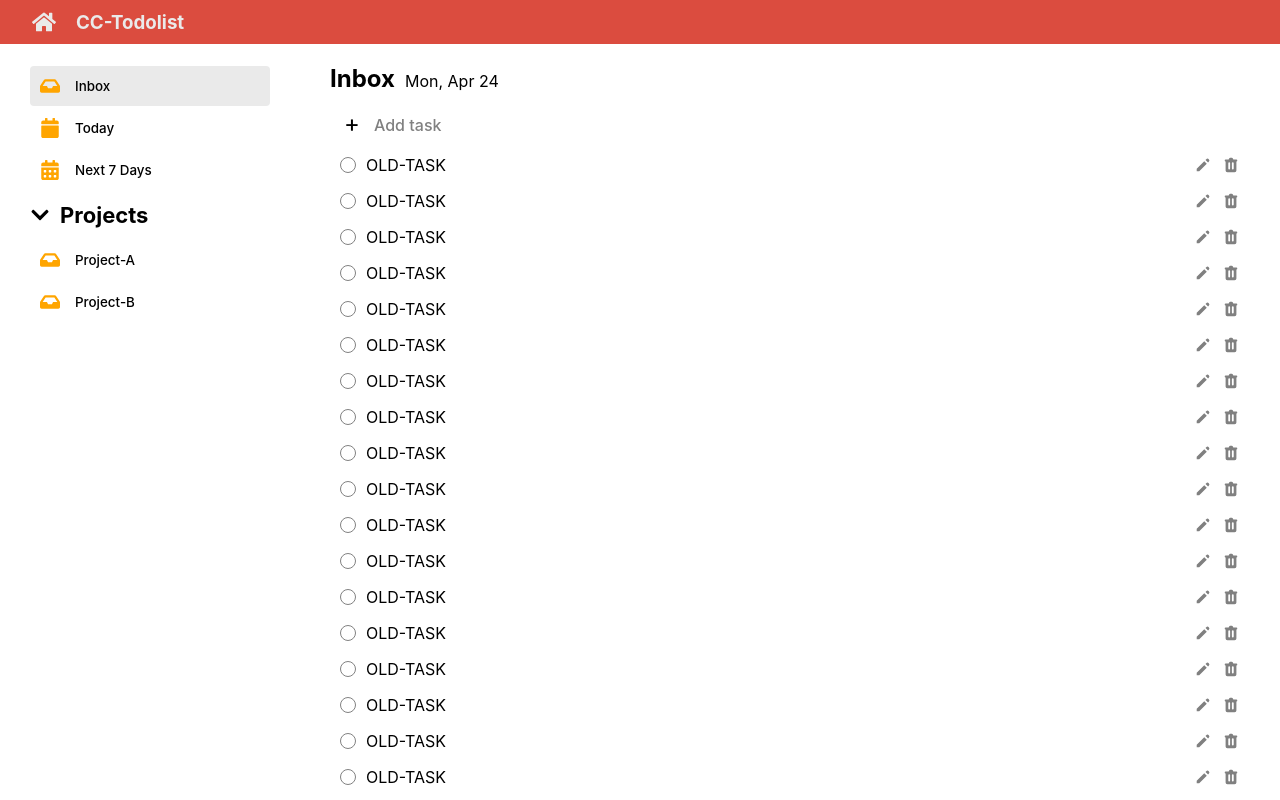
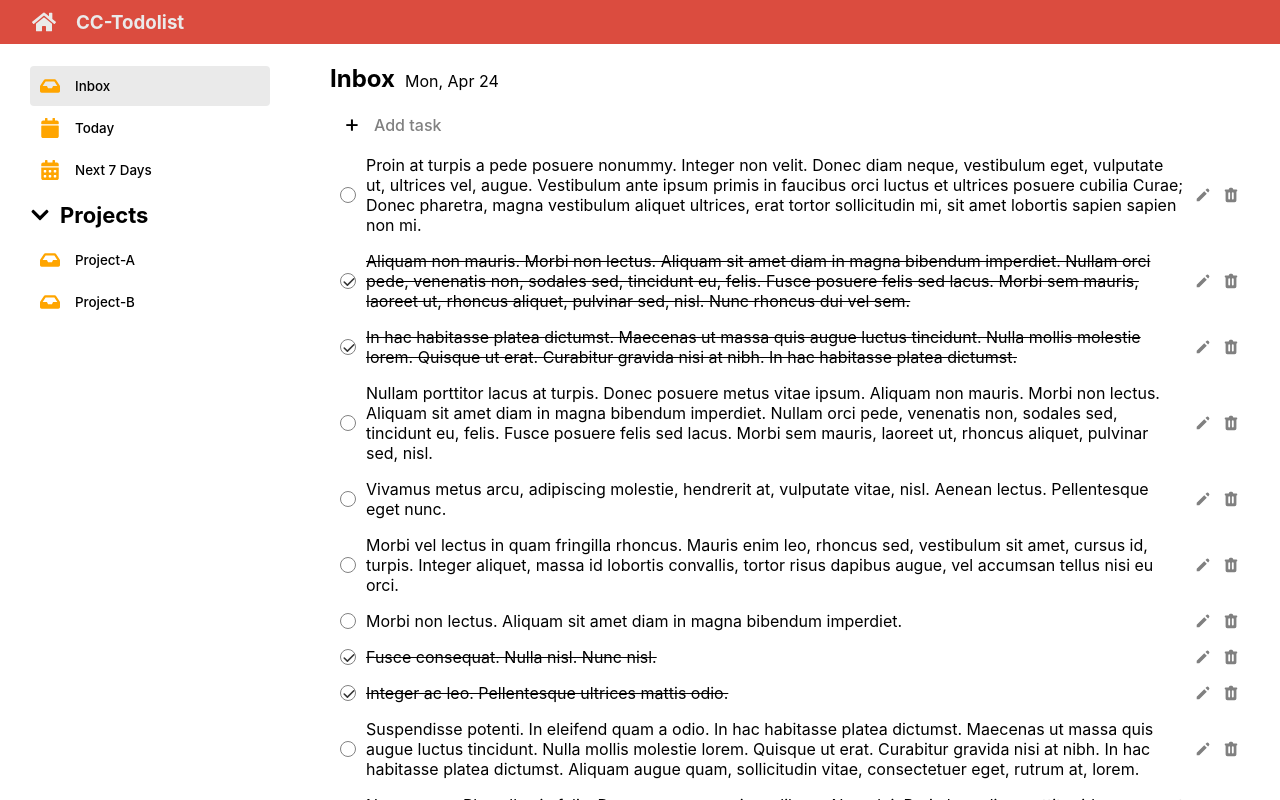
Before and after one commit to Hybola/todolist, a React (Create React App) app: page / in a window 1280 px wide. Built offline with nearby package versions, Linux system fonts and the light colour scheme; the HTML template or start-up script is replaced by a standard one.

Commit message:
mocd data is done

```diff
--- a/src/components/Todo/TodoContent.jsx
+++ b/src/components/Todo/TodoContent.jsx
@@ -1,13 +1,17 @@
+import { useState } from "react";
 import { AddTodo } from "./AddTodo";
 import { TodoHeader } from "./TodoHeader";
 import { TodoLists } from "./TodoLists";
+import mockData from "../../data/todos.json";
 
 export function TodoContent() {
+  const [todos, setTodos] = useState(mockData);
+  console.log(todos);
   return (
     <main className="content">
       <TodoHeader />
       <AddTodo />
-      <TodoLists />
+      <TodoLists todos={todos} />
     </main>
   );
 }
--- a/src/components/Todo/TodoItem.jsx
+++ b/src/components/Todo/TodoItem.jsx
@@ -3,8 +3,10 @@ import { HiCheck, HiPencil, HiTrash } from "react-icons/hi";
 import { useState } from "react";
 import { TodoForm } from "./TodoForm";
 
-export function TodoItem() {
-  const [isCheck, setIsCheck] = useState(false);
+export function TodoItem({ todo }) {
+  // #1 : Logic,State
+  // Check === DONE
+  const [isCheck, setIsCheck] = useState(todo.status);
   const [isEdit, setIsEdit] = useState(false);
   const handleToggleCheck = (e) => {
     setIsCheck(!isCheck);
@@ -29,7 +31,7 @@ export function TodoItem() {
             onClick={handleToggleCheck}>
             <HiCheck className={checkboxStyle} />
           </div>
-          <p className={taskStyle}>{`OLD-TASK`}</p>
+          <p className={taskStyle}>{todo.task}</p>
 
           <div className={styles.edit__icon} onClick={handleOpenEditMode}>
             <HiPencil />
--- a/src/components/Todo/TodoLists.jsx
+++ b/src/components/Todo/TodoLists.jsx
@@ -1,12 +1,12 @@
 import { TodoItem } from "./TodoItem";
 
-export function TodoLists() {
-  const mockTodo = Array.from({ length: 50 }, (el, idx) => idx + 1);
+export function TodoLists({ todos }) {
+  // const mockTodo = Array.from({ length: 50 }, (el, idx) => idx + 1);
 
   return (
     <ul>
-      {mockTodo.map((el) => (
-        <TodoItem key={el} />
+      {todos.map((todoObj) => (
+        <TodoItem key={todoObj.id} todo={todoObj} />
       ))}
     </ul>
   );
--- /dev/null
+++ b/src/data/todos.json
@@ -0,0 +1,30 @@
+[{"id":1,"task":"Proin at turpis a pede posuere nonummy. Integer non velit. Donec diam neque, vestibulum eget, vulputate ut, ultrices vel, augue. Vestibulum ante ipsum primis in faucibus orci luctus et ultrices posuere cubilia Curae; Donec pharetra, magna vestibulum aliquet ultrices, erat tortor sollicitudin mi, sit amet lobortis sapien sapien non mi.","status":false,"due_date":"2023-05-06"},
+{"id":2,"task":"Aliquam non mauris. Morbi non lectus. Aliquam sit amet diam in magna bibendum imperdiet. Nullam orci pede, venenatis non, sodales sed, tincidunt eu, felis. Fusce posuere felis sed lacus. Morbi sem mauris, laoreet ut, rhoncus aliquet, pulvinar sed, nisl. Nunc rhoncus dui vel sem.","status":true,"due_date":"2023-04-25"},
+{"id":3,"task":"In hac habitasse platea dictumst. Maecenas ut massa quis augue luctus tincidunt. Nulla mollis molestie lorem. Quisque ut erat. Curabitur gravida nisi at nibh. In hac habitasse platea dictumst.","status":true,"due_date":"2023-04-27"},
+{"id":4,"task":"Nullam porttitor lacus at turpis. Donec posuere metus vitae ipsum. Aliquam non mauris. Morbi non lectus. Aliquam sit amet diam in magna bibendum imperdiet. Nullam orci pede, venenatis non, sodales sed, tincidunt eu, felis. Fusce posuere felis sed lacus. Morbi sem mauris, laoreet ut, rhoncus aliquet, pulvinar sed, nisl.","status":false,"due_date":"2023-05-04"},
+{"id":5,"task":"Vivamus metus arcu, adipiscing molestie, hendrerit at, vulputate vitae, nisl. Aenean lectus. Pellentesque eget nunc.","status":false,"due_date":"2023-05-03"},
+{"id":6,"task":"Morbi vel lectus in quam fringilla rhoncus. Mauris enim leo, rhoncus sed, vestibulum sit amet, cursus id, turpis. Integer aliquet, massa id lobortis convallis, tortor risus dapibus augue, vel accumsan tellus nisi eu orci.","status":false,"due_date":"2023-04-29"},
+{"id":7,"task":"Morbi non lectus. Aliquam sit amet diam in magna bibendum imperdiet.","status":false,"due_date":"2023-04-28"},
+{"id":8,"task":"Fusce consequat. Nulla nisl. Nunc nisl.","status":true,"due_date":"2023-04-28"},
+{"id":9,"task":"Integer ac leo. Pellentesque ultrices mattis odio.","status":true,"due_date":"2023-05-02"},
+{"id":10,"task":"Suspendisse potenti. In eleifend quam a odio. In hac habitasse platea dictumst. Maecenas ut massa quis augue luctus tincidunt. Nulla mollis molestie lorem. Quisque ut erat. Curabitur gravida nisi at nibh. In hac habitasse platea dictumst. Aliquam augue quam, sollicitudin vitae, consectetuer eget, rutrum at, lorem.","status":false,"due_date":"2023-04-30"},
+{"id":11,"task":"Nunc purus. Phasellus in felis. Donec semper sapien a libero. Nam dui. Proin leo odio, porttitor id, consequat in, consequat ut, nulla. Sed accumsan felis. Ut at dolor quis odio consequat varius. Integer ac leo. Pellentesque ultrices mattis odio. Donec vitae nisi.","status":true,"due_date":"2023-04-29"},
+{"id":12,"task":"Praesent lectus. Vestibulum quam sapien, varius ut, blandit non, interdum in, ante. Vestibulum ante ipsum primis in faucibus orci luctus et ultrices posuere cubilia Curae; Duis faucibus accumsan odio. Curabitur convallis. Duis consequat dui nec nisi volutpat eleifend. Donec ut dolor. Morbi vel lectus in quam fringilla rhoncus. Mauris enim leo, rhoncus sed, vestibulum sit amet, cursus id, turpis.","status":false,"due_date":"2023-05-04"},
+{"id":13,"task":"Praesent id massa id nisl venenatis lacinia. Aenean sit amet justo.","status":false,"due_date":"2023-05-08"},
+{"id":14,"task":"Maecenas tincidunt lacus at velit. Vivamus vel nulla eget eros elementum pellentesque. Quisque porta volutpat erat. Quisque erat eros, viverra eget, congue eget, semper rutrum, nulla. Nunc purus. Phasellus in felis. Donec semper sapien a libero. Nam dui. Proin leo odio, porttitor id, consequat in, consequat ut, nulla. Sed accumsan felis.","status":false,"due_date":"2023-04-25"},
+{"id":15,"task":"In blandit ultrices enim. Lorem ipsum dolor sit amet, consectetuer adipiscing elit. Proin interdum mauris non ligula pellentesque ultrices. Phasellus id sapien in sapien iaculis congue. Vivamus metus arcu, adipiscing molestie, hendrerit at, vulputate vitae, nisl. Aenean lectus. Pellentesque eget nunc. Donec quis orci eget orci vehicula condimentum. Curabitur in libero ut massa volutpat convallis. Morbi odio odio, elementum eu, interdum eu, tincidunt in, leo.","status":false,"due_date":"2023-05-03"},
+{"id":16,"task":"Donec vitae nisi. Nam ultrices, libero non mattis pulvinar, nulla pede ullamcorper augue, a suscipit nulla elit ac nulla.","status":false,"due_date":"2023-05-02"},
+{"id":17,"task":"Sed accumsan felis. Ut at dolor quis odio consequat varius. Integer ac leo. Pellentesque ultrices mattis odio. Donec vitae nisi. Nam ultrices, libero non mattis pulvinar, nulla pede ullamcorper augue, a suscipit nulla elit ac nulla. Sed vel enim sit amet nunc viverra dapibus. Nulla suscipit ligula in lacus. Curabitur at ipsum ac tellus semper interdum. Mauris ullamcorper purus sit amet nulla.","status":true,"due_date":"2023-05-01"},
+{"id":18,"task":"Duis bibendum. Morbi non quam nec dui luctus rutrum. Nulla tellus. In sagittis dui vel nisl. Duis ac nibh. Fusce lacus purus, aliquet at, feugiat non, pretium quis, lectus. Suspendisse potenti. In eleifend quam a odio. In hac habitasse platea dictumst. Maecenas ut massa quis augue luctus tincidunt.","status":false,"due_date":"2023-04-30"},
+{"id":19,"task":"Vivamus vestibulum sagittis sapien. Cum sociis natoque penatibus et magnis dis parturient montes, nascetur ridiculus mus. Etiam vel augue. Vestibulum rutrum rutrum neque. Aenean auctor gravida sem. Praesent id massa id nisl venenatis lacinia.","status":true,"due_date":"2023-04-30"},
+{"id":20,"task":"Integer ac leo. Pellentesque ultrices mattis odio. Donec vitae nisi. Nam ultrices, libero non mattis pulvinar, nulla pede ullamcorper augue, a suscipit nulla elit ac nulla. Sed vel enim sit amet nunc viverra dapibus. Nulla suscipit ligula in lacus. Curabitur at ipsum ac tellus semper interdum. Mauris ullamcorper purus sit amet nulla. Quisque arcu libero, rutrum ac, lobortis vel, dapibus at, diam. Nam tristique tortor eu pede.","status":true,"due_date":"2023-05-01"},
+{"id":21,"task":"Donec posuere metus vitae ipsum. Aliquam non mauris. Morbi non lectus. Aliquam sit amet diam in magna bibendum imperdiet. Nullam orci pede, venenatis non, sodales sed, tincidunt eu, felis. Fusce posuere felis sed lacus. Morbi sem mauris, laoreet ut, rhoncus aliquet, pulvinar sed, nisl.","status":false,"due_date":"2023-05-06"},
+{"id":22,"task":"Nulla mollis molestie lorem. Quisque ut erat. Curabitur gravida nisi at nibh. In hac habitasse platea dictumst. Aliquam augue quam, sollicitudin vitae, consectetuer eget, rutrum at, lorem. Integer tincidunt ante vel ipsum. Praesent blandit lacinia erat. Vestibulum sed magna at nunc commodo placerat. Praesent blandit. Nam nulla.","status":false,"due_date":"2023-05-07"},
+{"id":23,"task":"Nunc purus. Phasellus in felis.","status":true,"due_date":"2023-04-25"},
+{"id":24,"task":"Nullam porttitor lacus at turpis. Donec posuere metus vitae ipsum. Aliquam non mauris.","status":true,"due_date":"2023-05-01"},
+{"id":25,"task":"Maecenas ut massa quis augue luctus tincidunt. Nulla mollis molestie lorem.","status":true,"due_date":"2023-05-05"},
+{"id":26,"task":"In hac habitasse platea dictumst. Morbi vestibulum, velit id pretium iaculis, diam erat fermentum justo, nec condimentum neque sapien placerat ante. Nulla justo. Aliquam quis turpis eget elit sodales scelerisque. Mauris sit amet eros. Suspendisse accumsan tortor quis turpis. Sed ante. Vivamus tortor. Duis mattis egestas metus. Aenean fermentum.","status":true,"due_date":"2023-05-05"},
+{"id":27,"task":"Duis consequat dui nec nisi volutpat eleifend. Donec ut dolor. Morbi vel lectus in quam fringilla rhoncus. Mauris enim leo, rhoncus sed, vestibulum sit amet, cursus id, turpis. Integer aliquet, massa id lobortis convallis, tortor risus dapibus augue, vel accumsan tellus nisi eu orci. Mauris lacinia sapien quis libero. Nullam sit amet turpis elementum ligula vehicula consequat. Morbi a ipsum. Integer a nibh. In quis justo.","status":true,"due_date":"2023-05-04"},
+{"id":28,"task":"Integer a nibh. In quis justo. Maecenas rhoncus aliquam lacus. Morbi quis tortor id nulla ultrices aliquet. Maecenas leo odio, condimentum id, luctus nec, molestie sed, justo.","status":false,"due_date":"2023-05-01"},
+{"id":29,"task":"Nulla facilisi. Cras non velit nec nisi vulputate nonummy. Maecenas tincidunt lacus at velit. Vivamus vel nulla eget eros elementum pellentesque. Quisque porta volutpat erat. Quisque erat eros, viverra eget, congue eget, semper rutrum, nulla. Nunc purus. Phasellus in felis. Donec semper sapien a libero. Nam dui.","status":false,"due_date":"2023-05-07"},
+{"id":30,"task":"Cum sociis natoque penatibus et magnis dis parturient montes, nascetur ridiculus mus. Etiam vel augue. Vestibulum rutrum rutrum neque. Aenean auctor gravida sem. Praesent id massa id nisl venenatis lacinia. Aenean sit amet justo. Morbi ut odio. Cras mi pede, malesuada in, imperdiet et, commodo vulputate, justo.","status":false,"due_date":"2023-05-01"}]
```
